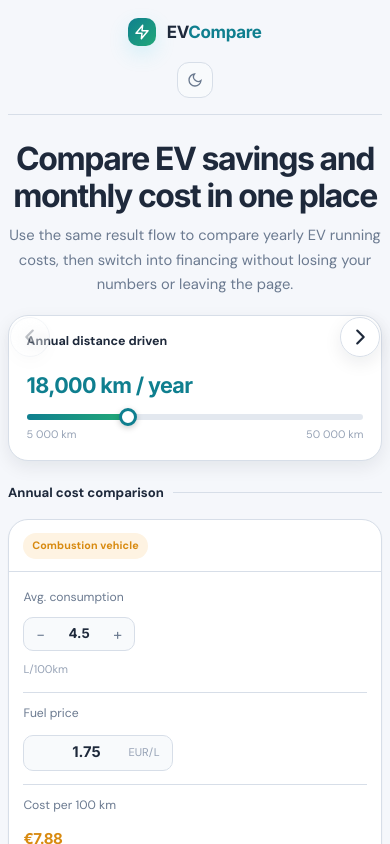
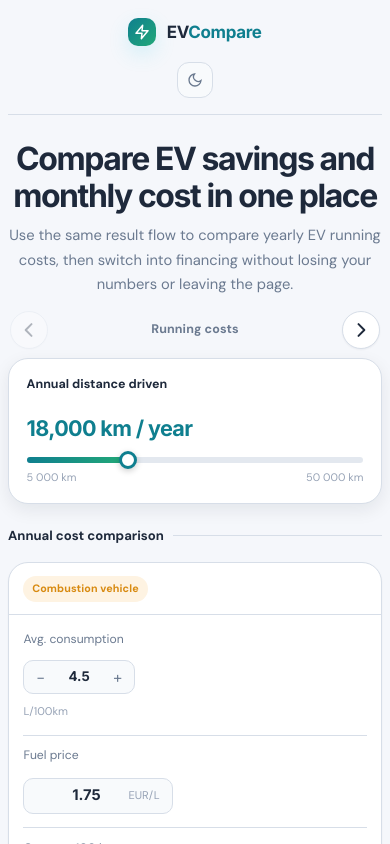
Before and after one commit to Azshken/EVCompare, a React (Vite) app: page / in a window 390 px wide. Shown: the top 844 px of the page. Built offline with nearby package versions, Linux system fonts and the light colour scheme.

Commit message:
Move nav arrows above content and add mobile swipe between calculators

```diff
--- a/src/App.tsx
+++ b/src/App.tsx
@@ -1,4 +1,4 @@
-import { useEffect, useMemo, useState, type FormEvent } from "react";
+import { useEffect, useMemo, useRef, useState, type FormEvent, type TouchEvent } from "react";
 import { AppShell } from "./components/AppShell";
 import { LeadCaptureSection } from "./components/common/LeadCaptureSection";
 import { LoanCalcPage } from "./components/loancalc/LoanCalcPage";
@@ -121,6 +121,7 @@ function App() {
   const [switchDirection, setSwitchDirection] =
     useState<SwitchDirection>("forward");
   const [stageKey, setStageKey] = useState(0);
+  const touchStartX = useRef<number | null>(null);
 
   useEffect(() => {
     window.localStorage.setItem(
@@ -170,6 +171,22 @@ function App() {
     setActiveView(view);
     setLeadSubmitted(false);
     setStageKey((current) => current + 1);
+  }
+
+  function handleTouchStart(e: TouchEvent) {
+    touchStartX.current = e.touches[0].clientX;
+  }
+
+  function handleTouchEnd(e: TouchEvent) {
+    if (touchStartX.current === null) return;
+    const deltaX = e.changedTouches[0].clientX - touchStartX.current;
+    const threshold = 50;
+    if (deltaX > threshold && activeView === "loancalc") {
+      switchTo("voltcalc", "backward");
+    } else if (deltaX < -threshold && activeView === "voltcalc") {
+      switchTo("loancalc", "forward");
+    }
+    touchStartX.current = null;
   }
 
   function handleDistanceChange(value: number) {
@@ -354,7 +371,7 @@ function App() {
   return (
     <AppShell>
       <section className="calculator-stage-shell" aria-live="polite">
-        <div className="calculator-stage-frame">
+        <div className="stage-nav">
           <button
             type="button"
             className={`stage-switch stage-switch-left ${activeView === "voltcalc" ? "is-disabled" : ""}`}
@@ -377,6 +394,10 @@ function App() {
             </span>
           </button>
 
+          <span className="stage-nav-label">
+            {activeView === "voltcalc" ? "Running costs" : "Financing"}
+          </span>
+
           <button
             type="button"
             className={`stage-switch stage-switch-right ${activeView === "loancalc" ? "is-disabled" : ""}`}
@@ -398,7 +419,13 @@ function App() {
               </svg>
             </span>
           </button>
+        </div>
 
+        <div
+          className="calculator-stage-frame"
+          onTouchStart={handleTouchStart}
+          onTouchEnd={handleTouchEnd}
+        >
           <div
             key={`${activeView}-${stageKey}`}
             className={`calculator-stage ${switchDirection === "forward" ? "enter-from-right" : "enter-from-left"}`}
--- a/src/styles/app.css
+++ b/src/styles/app.css
@@ -247,9 +247,26 @@ p {
   position: relative;
 }
 
+.stage-nav {
+  display: flex;
+  align-items: center;
+  justify-content: space-between;
+  gap: 0.75rem;
+  margin-bottom: 0.75rem;
+  padding: 0 0.15rem;
+}
+
+.stage-nav-label {
+  font-size: 0.78rem;
+  font-weight: 700;
+  color: var(--color-text-muted);
+  letter-spacing: 0.01em;
+}
+
 .calculator-stage-frame {
   position: relative;
   min-height: 838px;
+  touch-action: pan-y;
 }
 
 .loancalc-page {
@@ -276,34 +293,22 @@ p {
 }
 
 .stage-switch {
-  position: absolute;
-  top: 50%;
-  z-index: 5;
-  width: 48px;
-  height: 48px;
+  position: static;
+  flex-shrink: 0;
+  width: 40px;
+  height: 40px;
   padding: 0;
   border: 1px solid var(--color-border);
   border-radius: 50%;
-  background: color-mix(in srgb, var(--color-surface) 92%, transparent);
+  background: var(--color-surface);
   color: var(--color-text);
-  box-shadow: var(--shadow-md);
-  transform: translateY(-50%);
+  box-shadow: var(--shadow-sm);
   transition:
     color 180ms cubic-bezier(0.16, 1, 0.3, 1),
     transform 180ms cubic-bezier(0.16, 1, 0.3, 1),
     opacity 180ms cubic-bezier(0.16, 1, 0.3, 1),
     background 180ms cubic-bezier(0.16, 1, 0.3, 1),
     border-color 180ms cubic-bezier(0.16, 1, 0.3, 1);
-  opacity: 0.95;
-  backdrop-filter: blur(8px);
-}
-
-.stage-switch-right {
-  right: 8px;
-}
-
-.stage-switch-left {
-  left: 8px;
 }
 
 .stage-switch-arrow {
@@ -315,29 +320,18 @@ p {
 }
 
 .stage-switch-arrow svg {
-  width: 22px;
-  height: 22px;
+  width: 20px;
+  height: 20px;
   overflow: visible;
 }
 
 .stage-switch:hover:not(:disabled) {
-  opacity: 1;
   color: var(--color-primary);
   border-color: var(--color-primary);
-  background: var(--color-surface);
-  transform: translateY(-50%) scale(1.06);
-}
-
-.stage-switch-right:hover:not(:disabled) {
-  transform: translateY(-50%) translateX(2px) scale(1.06);
-}
-
-.stage-switch-left:hover:not(:disabled) {
-  transform: translateY(-50%) translateX(-2px) scale(1.06);
+  transform: scale(1.06);
 }
 
 .stage-switch:focus-visible {
-  opacity: 1;
   color: var(--color-primary);
   outline: none;
   box-shadow: 0 0 0 3px color-mix(in srgb, var(--color-primary) 35%, transparent);
@@ -345,57 +339,29 @@ p {
 
 .stage-switch.is-disabled,
 .stage-switch:disabled {
-  opacity: 0.28;
+  opacity: 0.32;
   cursor: not-allowed;
   pointer-events: none;
 }
 
 @media (max-width: 900px) {
   .calculator-stage-frame {
-    min-height: 1080px;
-  }
-
-  .stage-switch {
-    top: 0.65rem;
-    transform: none;
-    width: 42px;
-    height: 42px;
-  }
-
-  .stage-switch-left {
-    left: 0.4rem;
-  }
-
-  .stage-switch-right {
-    right: 0.4rem;
-  }
-
-  .stage-switch:hover:not(:disabled),
-  .stage-switch-right:hover:not(:disabled),
-  .stage-switch-left:hover:not(:disabled) {
-    transform: scale(1.05);
+    min-height: auto;
   }
 }
 
 @media (max-width: 680px) {
   .calculator-stage-frame {
     min-height: auto;
-    padding-top: 0.25rem;
+  }
+
+  .stage-nav {
+    margin-bottom: 0.55rem;
   }
 
   .stage-switch {
-    width: 40px;
-    height: 40px;
-    top: 0.35rem;
-    opacity: 1;
-  }
-
-  .stage-switch-left {
-    left: 0.15rem;
-  }
-
-  .stage-switch-right {
-    right: 0.15rem;
+    width: 38px;
+    height: 38px;
   }
 }
 
```
